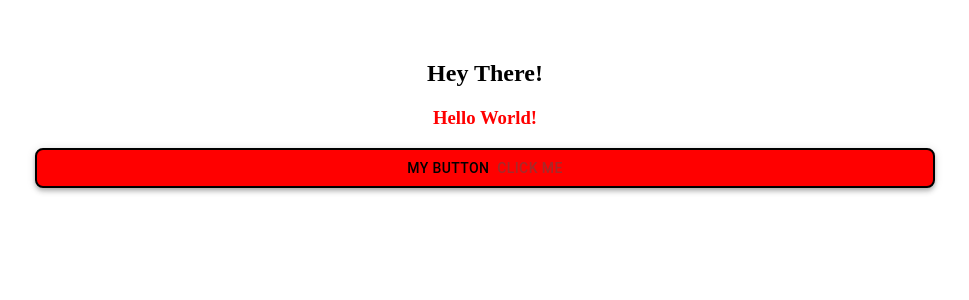
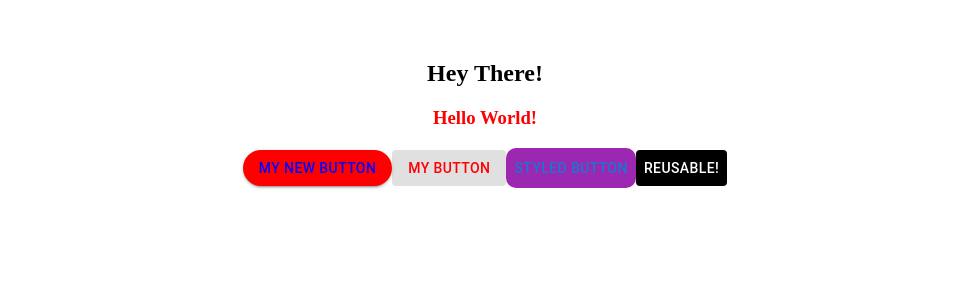
Before and after one commit to vineet-info07/react-material-ui, a React (Vite) app: page / in a window 1280 px wide. Shown: the top 300 px of the page, without its empty margins (155-1124 px from the left). Built offline with nearby package versions, Linux system fonts and the light colour scheme.

Commit message:
MUI basics

```diff
--- a/src/App.jsx
+++ b/src/App.jsx
@@ -2,6 +2,7 @@
 
 import ThemeComponent from "./components/theme/ThemeComponent";
 import "./App.css";
+import ButtonComp from "./components/Butttons/Button";
 
 // const MySpecialBox = (props) => {
 //   return (
@@ -29,7 +30,8 @@ function App() {
         <Button variant="contained">My Special Box</Button>
       </MySpecialBox> */}
 
-      <ThemeComponent />
+      {/* <ThemeComponent /> */}
+      <ButtonComp />
     </div>
   );
 }
--- /dev/null
+++ b/src/components/Butttons/Button.jsx
@@ -0,0 +1,69 @@
+/* eslint-disable no-unused-vars */
+import { Button } from "@mui/material";
+import { styled } from "@mui/material/styles";
+
+// Without using material UI Theme
+// const MyStyledButton = styled(Button)({
+//   color: "red",
+//   backgroundColor: "blue",
+//   borderRadius: 10,
+//   padding: 8,
+// });
+
+// With material UI Theme
+
+const MyStyledButton = styled(Button)(({ theme }) => ({
+  color: theme.palette.primary.main,
+  backgroundColor: theme.palette.secondary.main,
+  borderRadius: 10,
+  padding: 8,
+}));
+
+//By Creating a reusdable component
+const MyReusableButton = (props) => {
+  return (
+    <Button
+      sx={{
+        color: props.color,
+        bgcolor: props.color === "#FFF" ? "#000" : "blue",
+      }}
+    >
+      {props.children}
+    </Button>
+  );
+};
+
+const blueTextClass = {
+  color: "blue",
+  bgcolor: "red",
+  borderRadius: 10,
+};
+
+function ButtonComp() {
+  return (
+    <>
+      <Button sx={{ ...blueTextClass }} variant="contained">
+        My New Button
+      </Button>
+
+      <Button
+        // component="a"
+        sx={{ bgcolor: "green" }}
+        disabled
+        variant="contained"
+        sx={{
+          "&.Mui-disabled": {
+            color: "red",
+          },
+        }}
+        onClick={() => console.log("Clicked Me!")}
+      >
+        My Button
+      </Button>
+      <MyStyledButton>Styled Button</MyStyledButton>
+      <MyReusableButton color="#FFF">Reusable!</MyReusableButton>
+    </>
+  );
+}
+
+export default ButtonComp;
```
